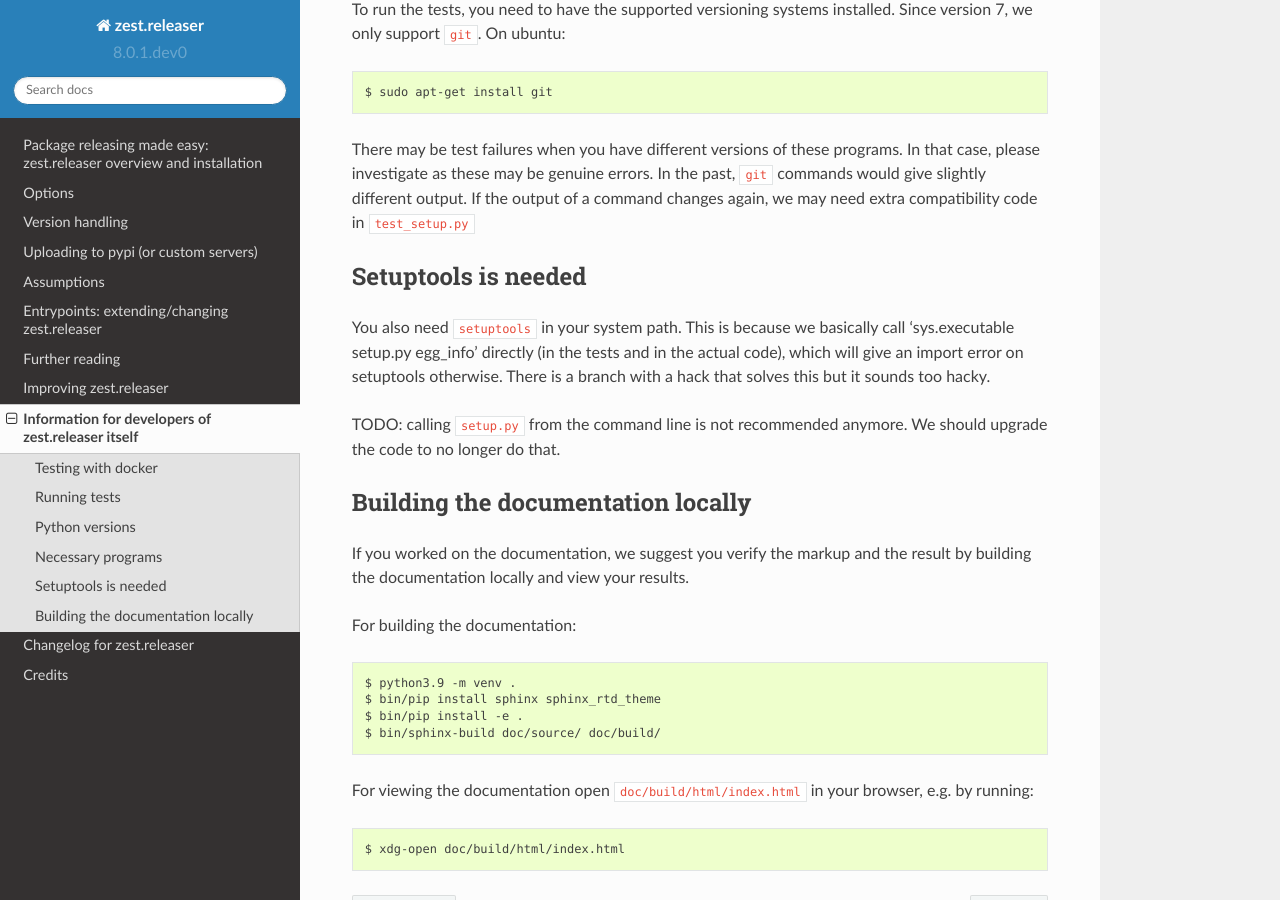
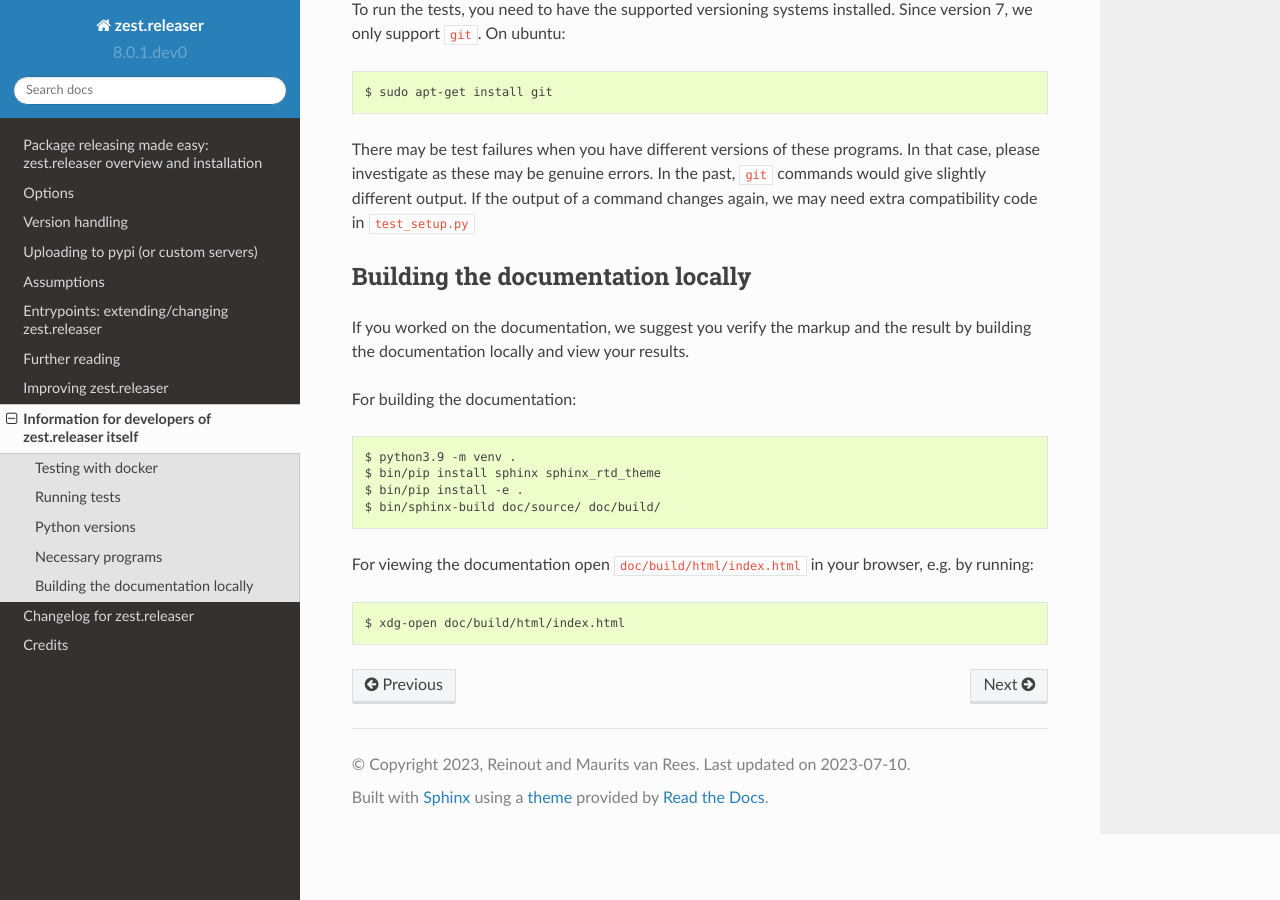
Before and after one commit to zestsoftware/zest.releaser, a Sphinx documentation site: the page built from doc/source/developing.rst, in a window 1280 px wide and 900 px high, scrolled down 1441 px. Built offline with Sphinx 7.4.7 and the Read the Docs theme 2.0.0, drawn with Linux system fonts in a browser that asks for light colours.

Commit message:
update developing documentation; setuptools is no longer required in path

```diff
--- a/doc/source/developing.rst
+++ b/doc/source/developing.rst
@@ -75,19 +75,6 @@ In the past, ``git`` commands would give slightly different output.
 If the output of a command changes again, we may need extra compatibility code in ``test_setup.py``
 
 
-Setuptools is needed
---------------------
-
-You also need ``setuptools`` in your system path.  This is because
-we basically call 'sys.executable setup.py egg_info' directly (in the tests
-and in the actual code), which will give an import error on setuptools
-otherwise.  There is a branch with a hack that solves this but it sounds too
-hacky.
-
-TODO: calling ``setup.py`` from the command line is not recommended anymore.
-We should upgrade the code to no longer do that.
-
-
 Building the documentation locally
 -------------------------------------
 
```
